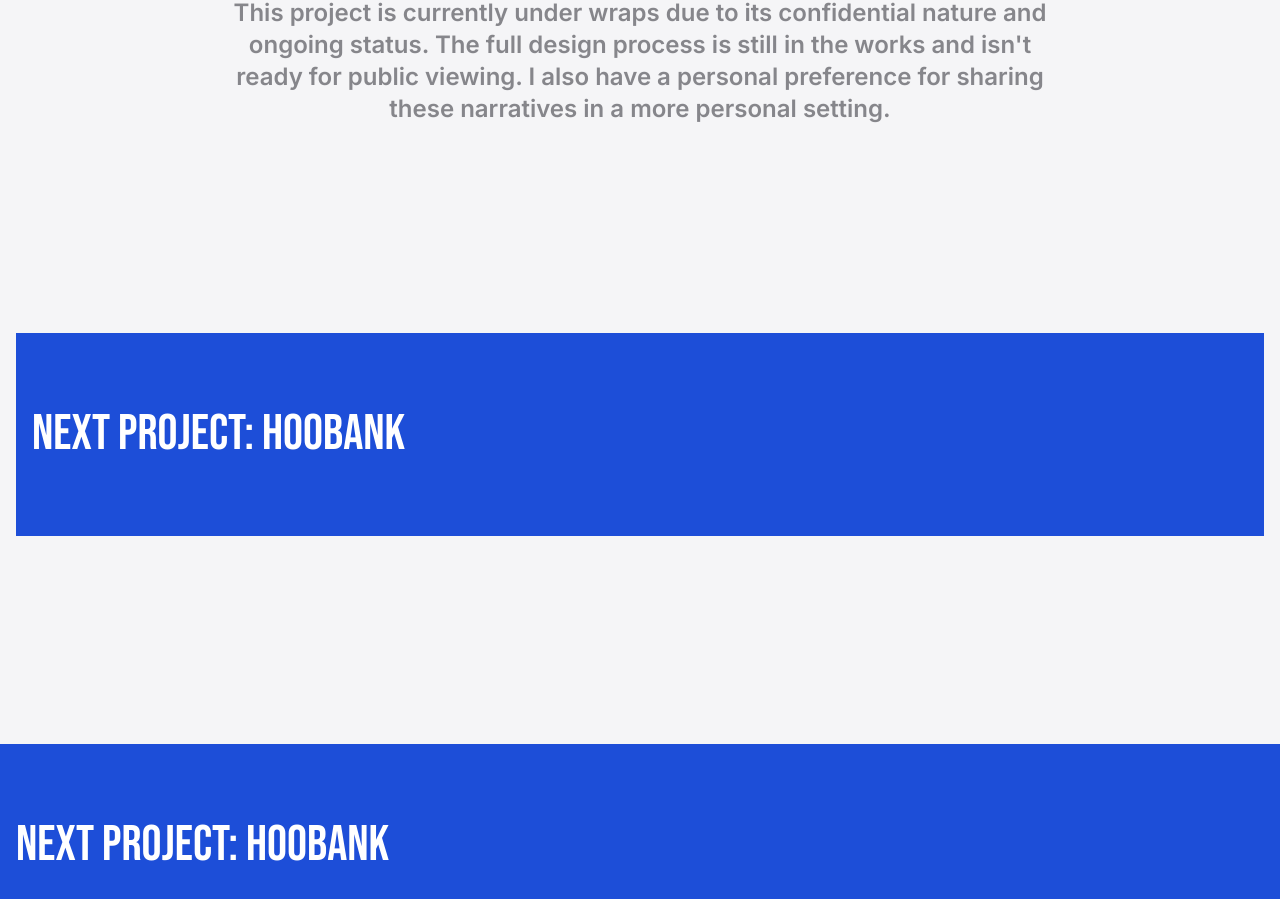
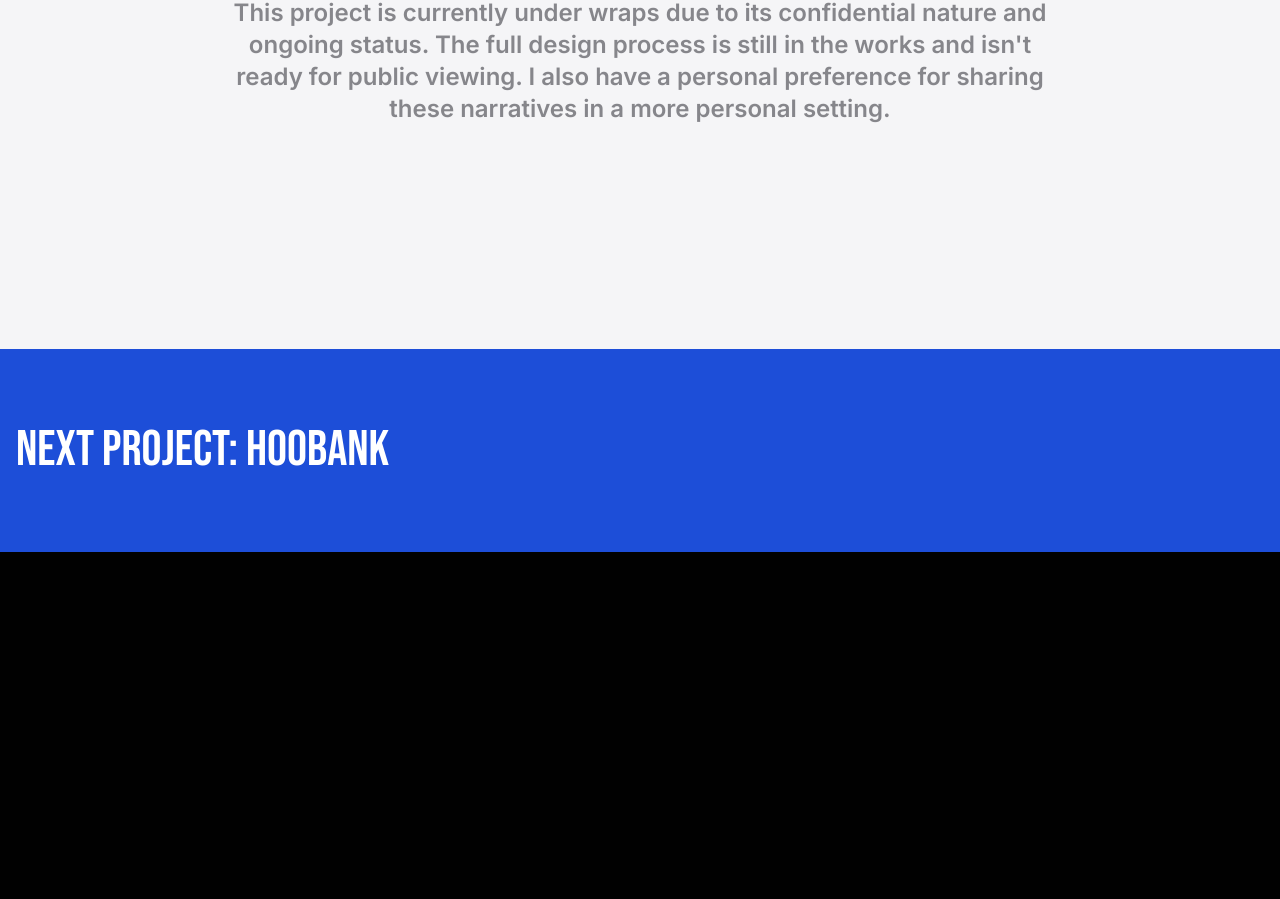
Before and after one commit to altBeck/deucalion, a React (Vite) app: page /wayaa in a window 1280 px wide. Shown: the part 3773-4672 px from the top of the page. After the commit the page ends 4325 px from the top, so only its background shows below. Built offline with nearby package versions, Linux system fonts and the light colour scheme.

Commit message:
update-link

```diff
--- a/src/pages/wayaa/Wayaa.jsx
+++ b/src/pages/wayaa/Wayaa.jsx
@@ -164,16 +164,6 @@
         <div>
           <p className="text-center w-[70%] mx-auto p-4 text-[#86868b] text-2xl font-semibold">This project is currently under wraps due to its confidential nature and ongoing status. The full design process is still in the works and isn&apos;t ready for public viewing. I also have a personal preference for sharing these narratives in a more personal setting.</p>
 
-          <div className="pt-48">
-            <Link to="https://myhoobank.netlify.app" target="_blank" className="py-12 bg-blue-700 text-white block">
-              <div className="container mx-auto">
-                <div className="font-display text-[50px] p-4">Next project: Hoobank
-                </div>
-              </div>
-            </Link>
-
-
-          </div>
         </div>
       </div>
 
```
